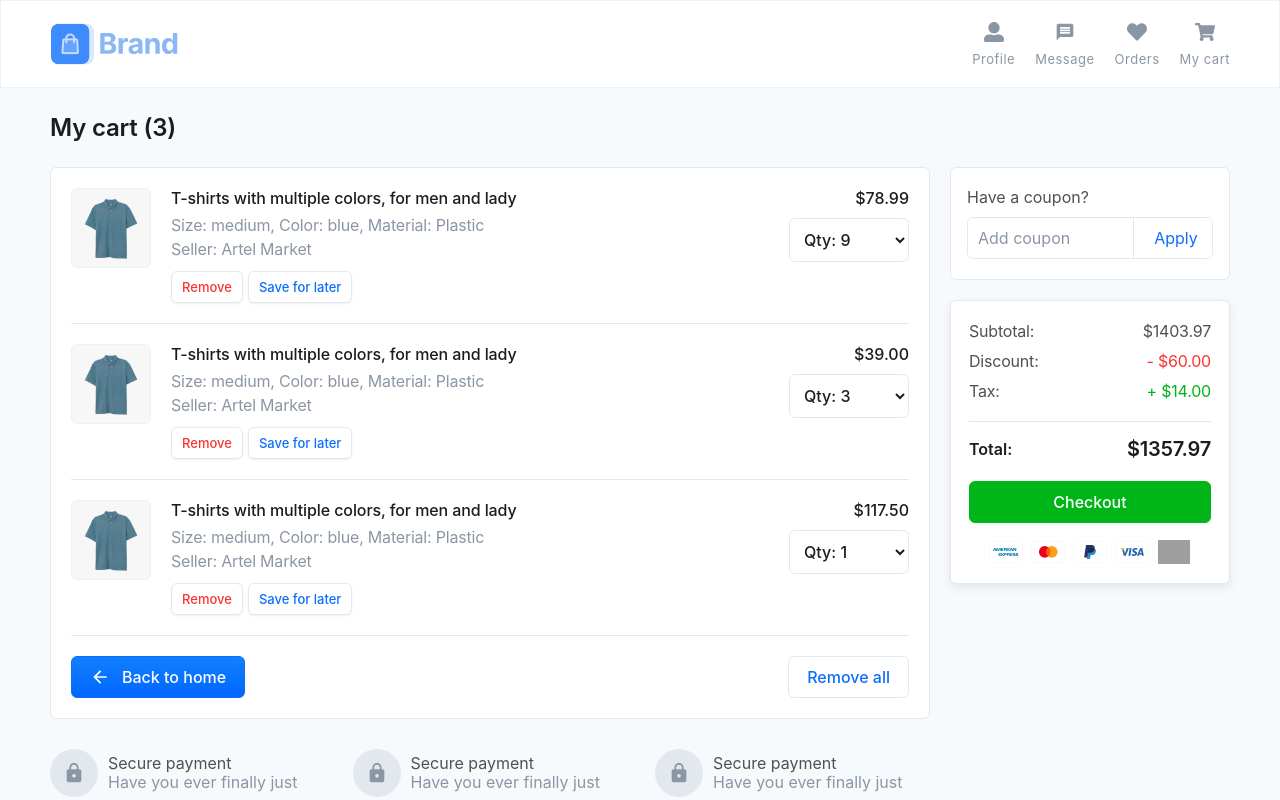
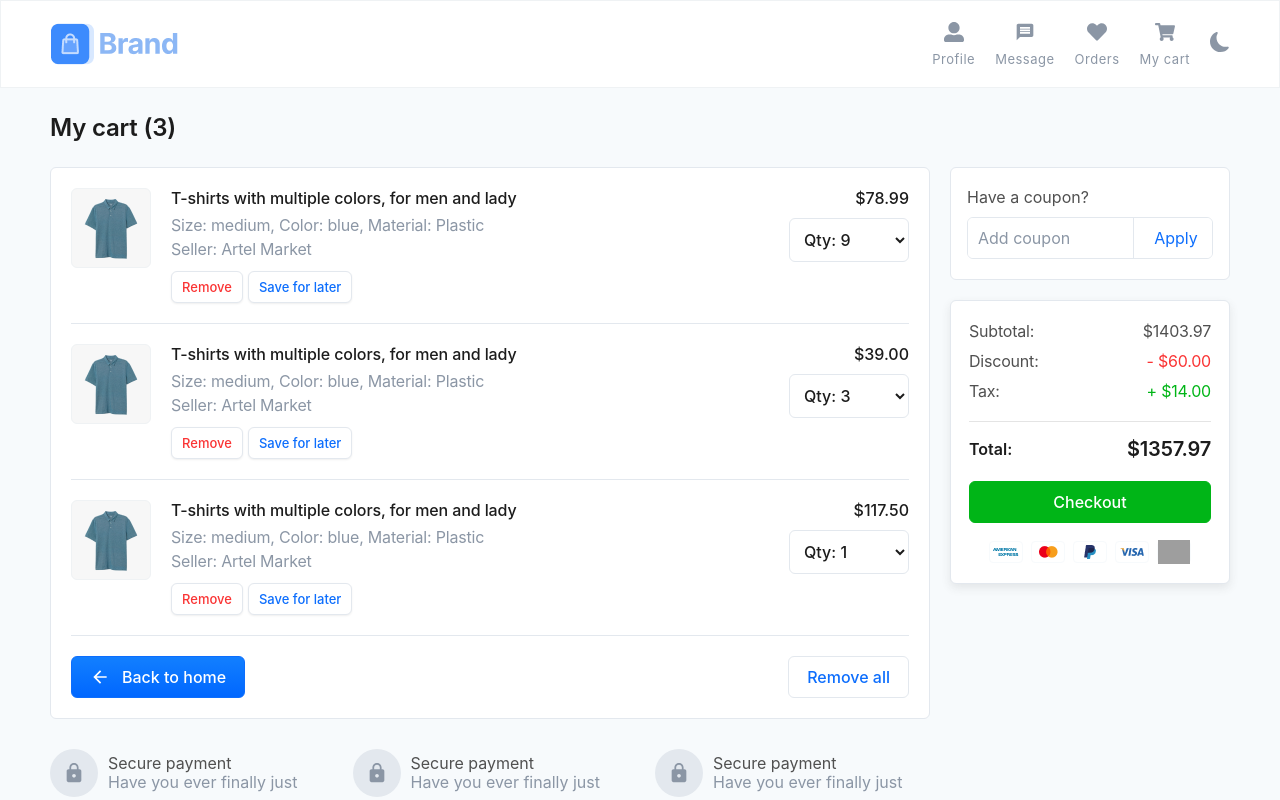
Before and after one commit to Mahmoud-Nwiry/GSG-project-ecommerce, a React (Create React App) app: page /cart in a window 1280 px wide. Shown: the top 800 px of the page. Built offline with nearby package versions, Linux system fonts and the light colour scheme; grey boxes are pictures that could not be loaded.

Commit message:
add theme toggle

```diff
--- a/src/App.js
+++ b/src/App.js
@@ -1,5 +1,7 @@
+import { useState } from "react";
 import { useRoutes } from "react-router-dom";
 import { ThemeProvider } from "styled-components";
+import ThemeContext from "./ThemeContext";
 
 // Style
 import { GlobalStyle } from "./global/globalStyle";
@@ -12,10 +14,14 @@ function App() {
 
   const router = useRoutes(routes)
 
+  const [theme, setTheme] = useState('light');
+
   return (
-    <ThemeProvider theme={lightTheme}>
-      <GlobalStyle />
-      {router}
+    <ThemeProvider theme={theme === 'light' ? lightTheme : darkTheme}>
+      <ThemeContext.Provider value={{theme, setTheme}}>
+        <GlobalStyle />
+        {router}
+      </ThemeContext.Provider>
     </ThemeProvider>
   )
 }
--- /dev/null
+++ b/src/ThemeContext.jsx
@@ -0,0 +1,5 @@
+import { createContext } from 'react'
+
+const ThemeContext = createContext(null);
+
+export default ThemeContext
--- a/src/components/Navbar/AuthLinks.jsx
+++ b/src/components/Navbar/AuthLinks.jsx
@@ -1,28 +1,54 @@
-import React from 'react'
-import { Link } from 'react-router-dom'
-import { AuthLinksStyled } from './style'
+import React, { useContext } from "react";
+import { Link } from "react-router-dom";
+import { AuthLinksStyled } from "./style";
 
-import {FaUserAlt, FaHeart, FaShoppingCart} from 'react-icons/fa'
-import {MdMessage} from 'react-icons/md'
+import { FaUserAlt, FaHeart, FaShoppingCart } from "react-icons/fa";
+import { MdMessage } from "react-icons/md";
 
+import ThemeContext from "../../ThemeContext";
+
+import { BsSunFill, BsMoonFill } from "react-icons/bs";
 
 const AuthLinks = () => {
+  const { theme, setTheme } = useContext(ThemeContext);
+
   return (
     <AuthLinksStyled>
       <li>
-            <Link to='/'><FaUserAlt /><p>Profile</p></Link>
+        <Link to="/">
+          <FaUserAlt />
+          <p>Profile</p>
+        </Link>
       </li>
       <li>
-            <Link to='/'><MdMessage /><p>Message</p></Link>
+        <Link to="/">
+          <MdMessage />
+          <p>Message</p>
+        </Link>
       </li>
       <li>
-            <Link to='/'><FaHeart /><p>Orders</p></Link>
+        <Link to="/">
+          <FaHeart />
+          <p>Orders</p>
+        </Link>
       </li>
       <li>
-            <Link to='/cart'><FaShoppingCart /><p>My cart</p></Link>
+        <Link to="/cart">
+          <FaShoppingCart />
+          <p>My cart</p>
+        </Link>
+      </li>
+      <li>
+        <span
+          onClick={() =>
+            setTheme((prev) => (prev === "light" ? "dark" : "light"))
+          }
+        >
+          {theme === "light" ? <BsMoonFill /> : <BsSunFill />}
+        </span>
       </li>
     </AuthLinksStyled>
-  )
-}
+  );
+};
 
-export default AuthLinks
+export default AuthLinks;
--- a/src/components/Navbar/style.js
+++ b/src/components/Navbar/style.js
@@ -16,15 +16,20 @@ export const AuthLinksStyled = styled.ul`
         text-align: center;
     }
 
-    & li a{
+    & li a,
+    & li span {
         color : ${props => props.theme.palette.gray500};
         text-decoration : none;
+        cursor: pointer;
     }
-    & li a svg {
+
+    & li a svg,
+    & li span svg {
         font-size : 20px;
     }
 
-    & li a p {
+    & li a p,
+    & li span p {
         font-weight: 400;
         font-size: 13px;
         padding-top: 5px;
```
Lines whose indentation alone changed are shown as unchanged.
